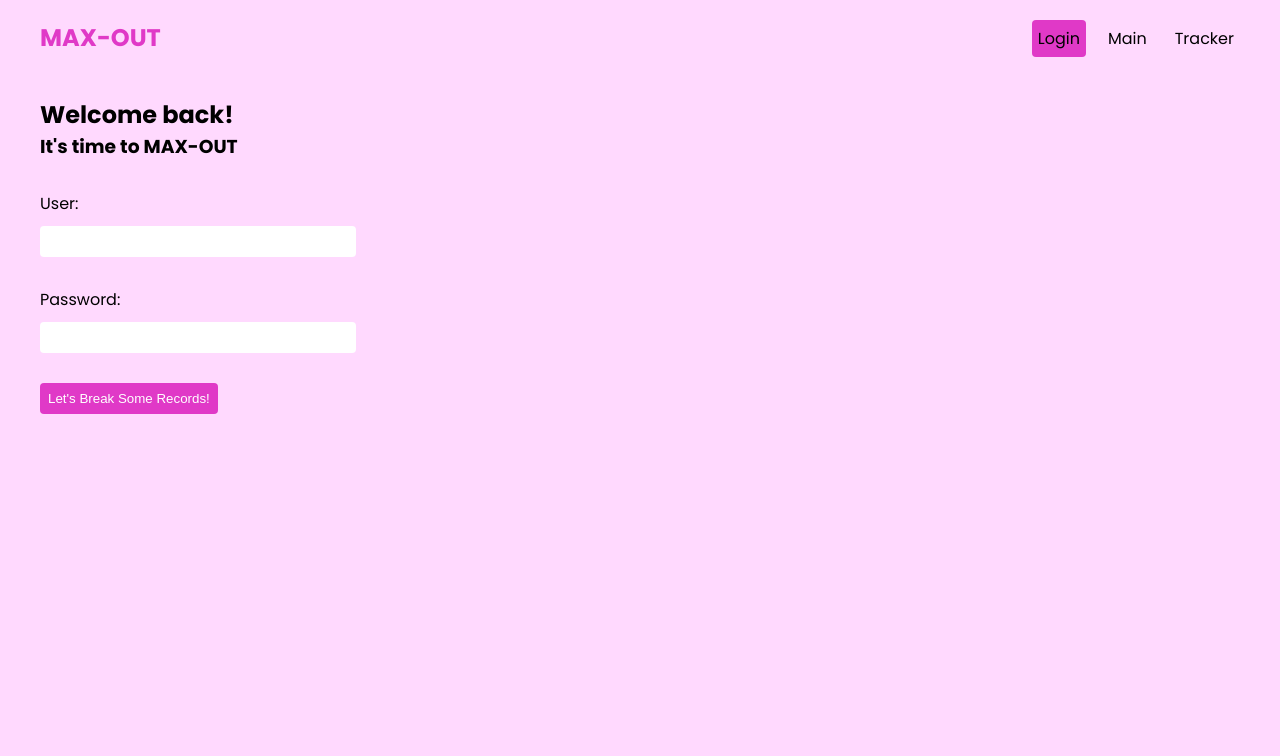
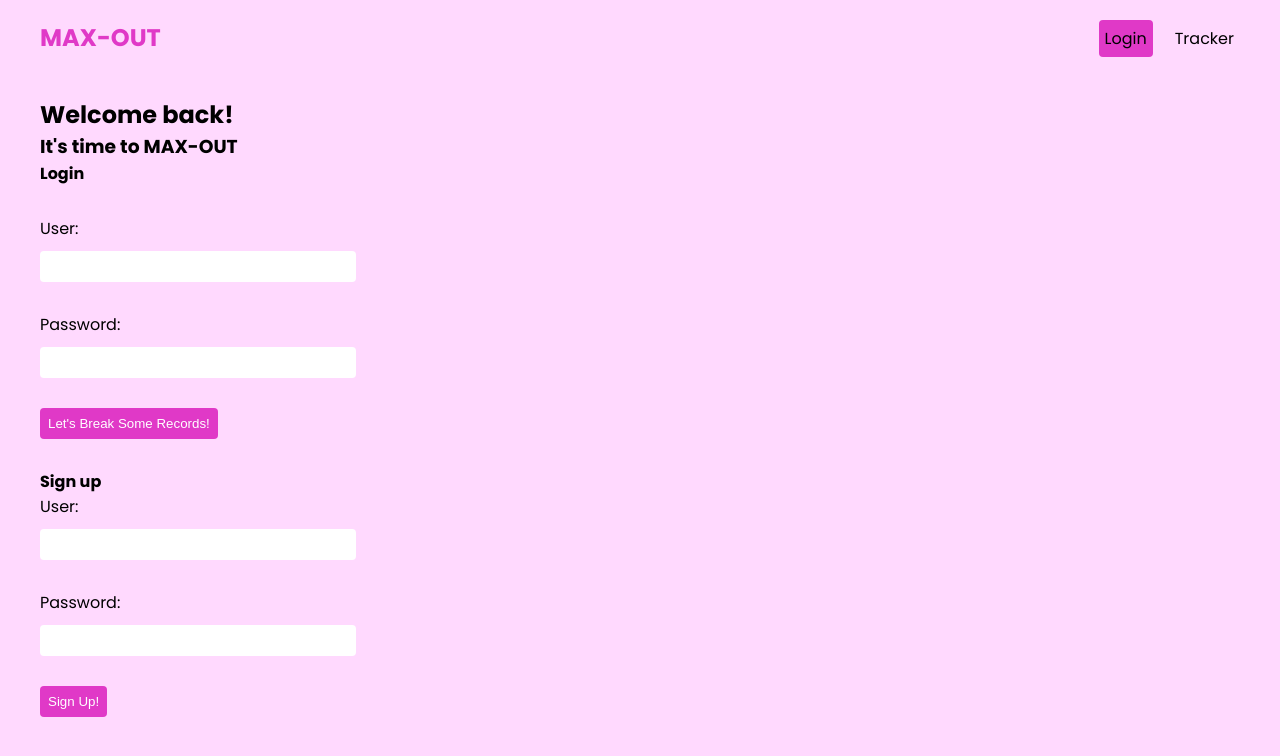
Before and after one commit to skielynn/max-out, a React (Create React App) app in the folder frontend/: page / in a window 1280 px wide. Shown: the top 756 px of the page. Built offline with nearby package versions, Linux system fonts and the light colour scheme.

Commit message:
Sign up form, deleted main

```diff
--- a/frontend/src/App.js
+++ b/frontend/src/App.js
@@ -7,7 +7,7 @@ import {
 
 // components
 import Login from './Components/Login'
-import Main from './Components/Main'
+//import Main from './Components/Main'
 import BackBiceps from './Components/Tracker/BackBiceps'
 import ChestTriceps from './Components/Tracker/ChestTriceps'
 import Legs from './Components/Tracker/Legs'
@@ -21,7 +21,6 @@ const router = createBrowserRouter(
   createRoutesFromElements(
     <Route path="/" element={<RootLayout />}>
       <Route index element={<Login />} />
-      <Route path="main" element={<Main />} />
       <Route path="tracker" element={<TrackerLayout />}>
         <Route path="backBiceps" element={<BackBiceps />} />
         <Route path="chestTriceps" element={<ChestTriceps />} />
--- a/frontend/src/Components/Login.js
+++ b/frontend/src/Components/Login.js
@@ -3,7 +3,8 @@ export default function Login() {
       <div className="login">
         <h2>Welcome back!</h2>
         <h3>It's time to MAX-OUT</h3>
-        <form>
+        <h4>Login</h4>
+        <form method = "POST">
           <label>
             <span>User:</span>
             <input type="email" name="email" required />
@@ -14,6 +15,18 @@ export default function Login() {
           </label>
           <button>Let's Break Some Records!</button>
         </form>
+        <form method = "POST">
+        <h4>Sign up</h4>
+          <label>
+            <span>User:</span>
+            <input type="email" name="email" required />
+          </label>
+          <label>
+            <span>Password:</span>
+            <input type="password" name="password" required />
+          </label>
+          <button>Sign Up!</button>
+        </form>
       </div>
     )
   }
--- a/frontend/src/layouts/RootLayout.js
+++ b/frontend/src/layouts/RootLayout.js
@@ -7,7 +7,6 @@ export default function RootLayout() {
         <nav>
           <h1>MAX-OUT</h1>
           <NavLink to="/">Login</NavLink>
-          <NavLink to="main">Main</NavLink>
           <NavLink to="tracker">Tracker</NavLink>
         </nav>
       </header>
```
